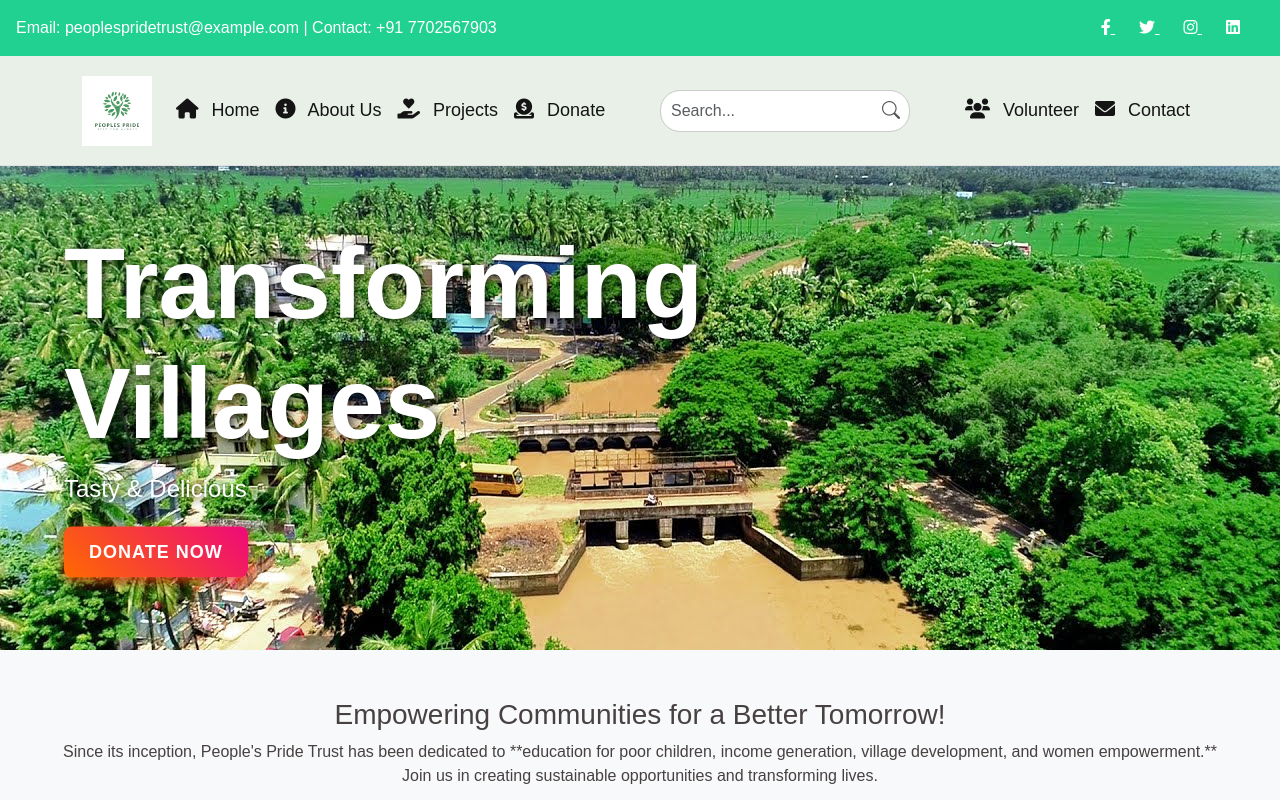
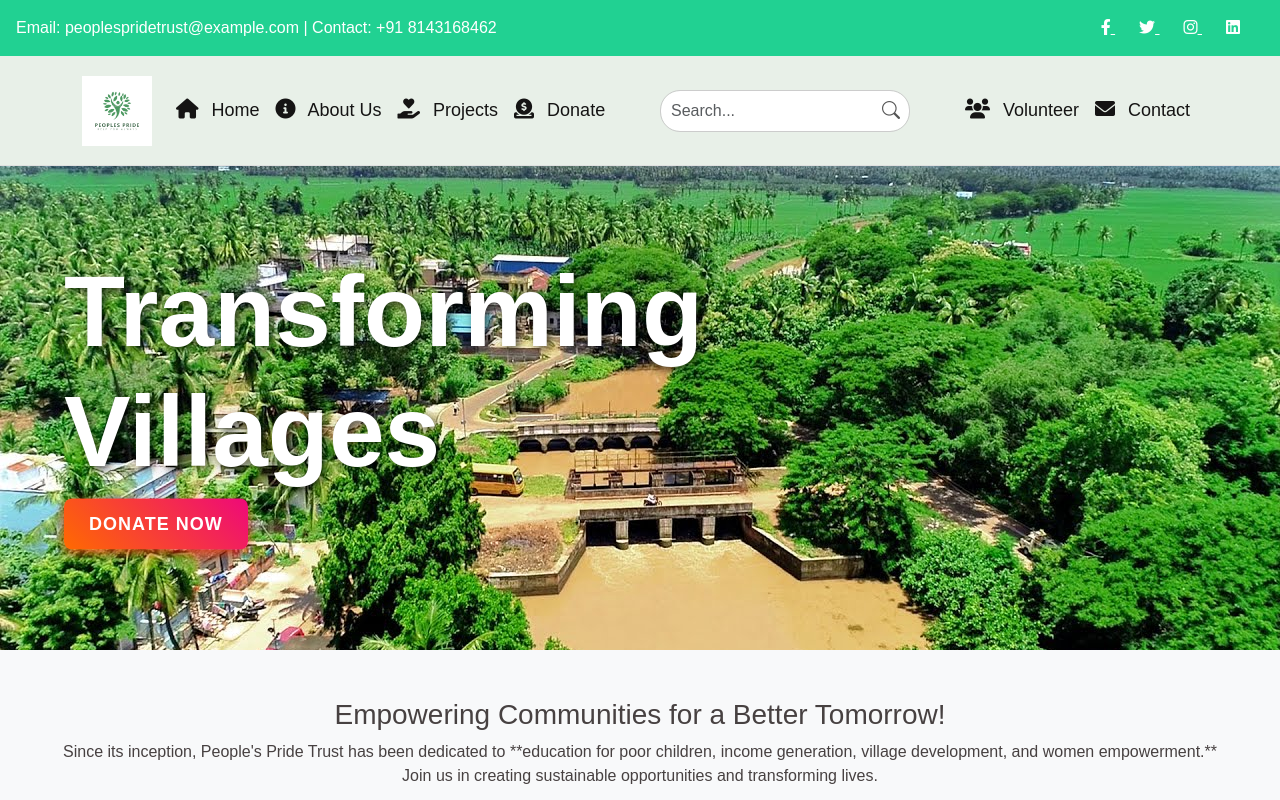
Before and after one commit to PeoplesPride2025/peoplespride, a plain HTML site: page index.html in a window 1280 px wide. Shown: the top 800 px of the page. Drawn offline with nearby package versions, Linux system fonts and the light colour scheme.

Commit message:
Update index.html

```diff
--- a/index.html
+++ b/index.html
@@ -18,7 +18,7 @@
         <section class="d-flex justify-content-between p-3 text-white" style="background-color: #21D192">
             <!-- Left -->
             <div class="me-5">
-              <span>Email: peoplespridetrust@example.com | Contact: +91 7702567903</span>
+              <span>Email: peoplespridetrust@example.com | Contact: +91 8143168462</span>
             </div>
             <!-- Right -->
             <div class="social-links">
@@ -99,7 +99,6 @@
 
     <div class="banner-text">
         <h1 id="item-name">women empowerment</h1>
-        <p>Tasty & Delicious</p>
         <a href="payment.html"><button class="order-btn">Donate Now</button></a>
     </div>
   </div>
@@ -135,7 +134,7 @@
                   </div>
                   <div class="col-md-3 product">
                       <img src="https://img.freepik.com/free-photo/spreadsheet-document-financal-report-concept_53876-132323.jpg?t=st=1741350559~exp=1741354159~hmac=7ecd28ee81ffe124838814a0e316e5f56baca67b143ff78a2c4d2bd77e4985e2&w=1380" alt="Education Director">
-                      <div class="price"><h3> k Lepakshi</h3><p>Director - Education</p></div>
+                      <div class="price"><h3>P Prasad</h3><p>Director - Education</p></div>
                   </div>
                   <div class="col-md-3 product">
                       <img src="https://img.freepik.com/free-photo/businesspeople-working-finance-accounting-analyze-financi_74952-1411.jpg?t=st=1741350175~exp=1741353775~hmac=e690a80617d90d2e0218741233f6fdeedfd66edbdcc96a61988fd35967ded583&w=1380" alt="Women Empowerment Lead">
```
